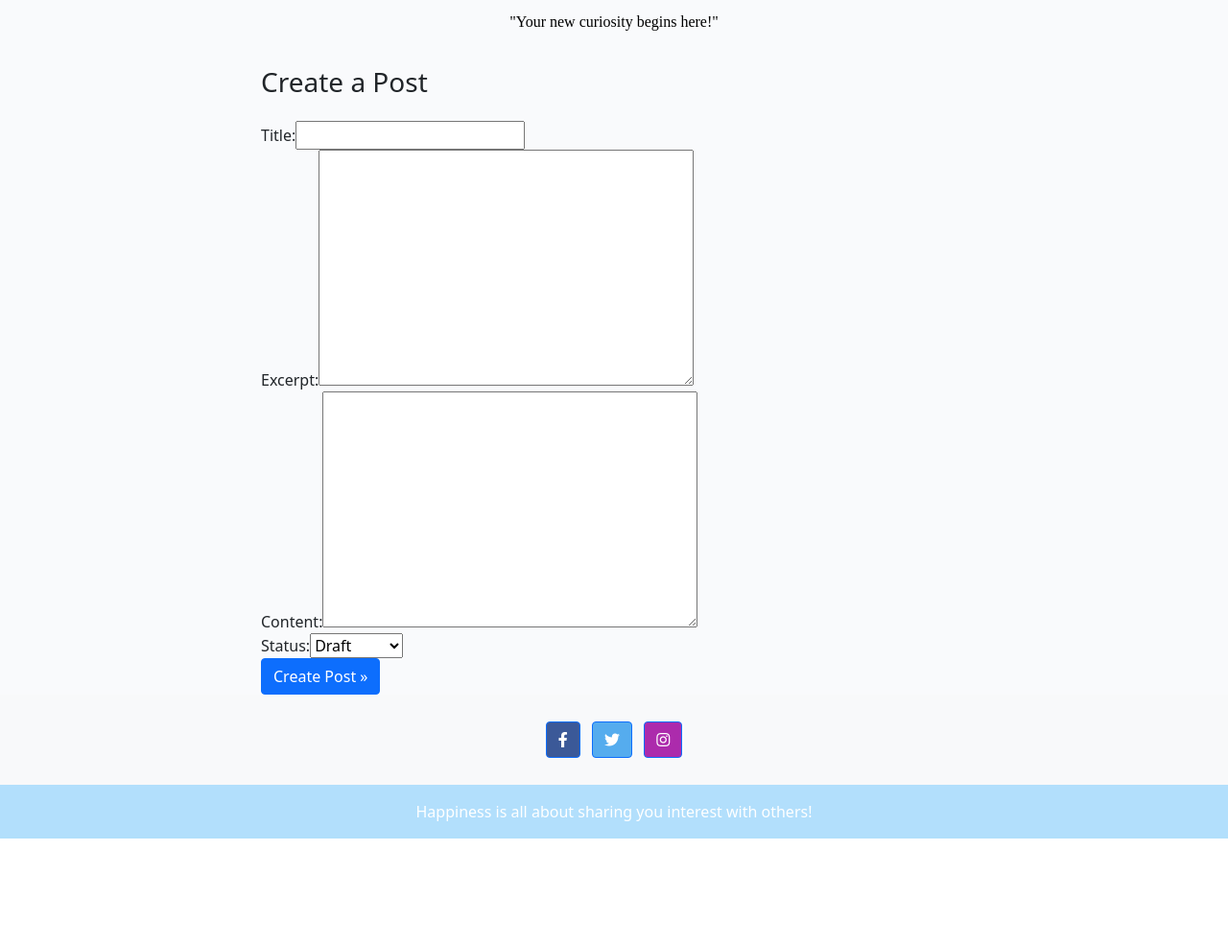
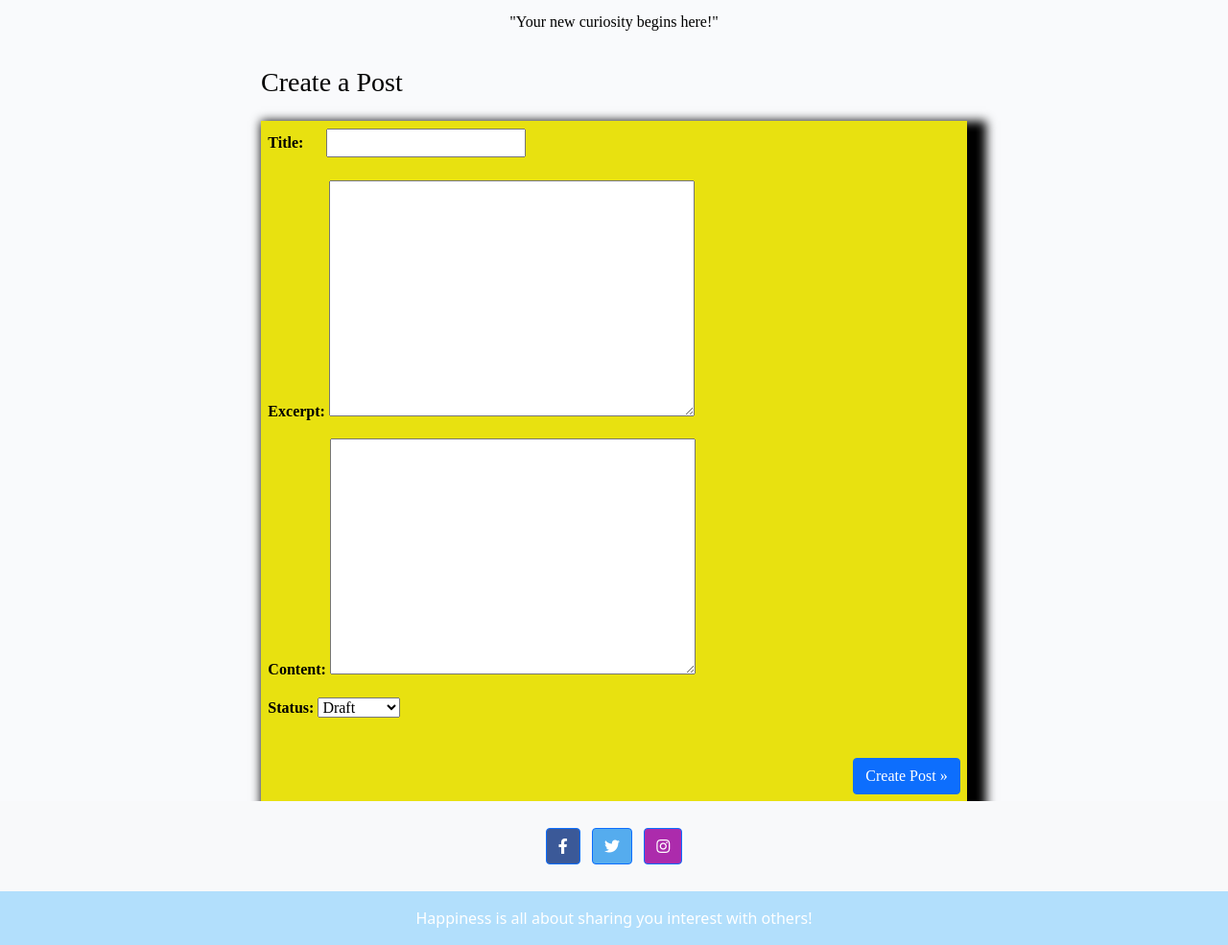
Before and after one commit to GustavFluur/Hobby_Share, a Django app: page /posts/create in a window 1280 px wide. Shown: the part 146-1131 px from the top of the page at 96% size. Before the commit the page ends 1020 px from the top, so only its background shows below. Run offline with Django 3.2, Linux system fonts and the light colour scheme.

Commit message:
add new design and features to the post page

```diff
--- a/static/css/style.css
+++ b/static/css/style.css
@@ -1,3 +1,7 @@
+/*===============
+About page
+===============*/
+
 .about-header{
     color: #058ef7;
     font-family: sans-serif;
@@ -214,3 +218,34 @@ body {
     background-color: #e8e110;
     box-shadow: 10px 10px;
 }
+
+/*===============
+Create Post page
+===============*/
+
+.create-post-title {
+    color: #000000;
+    font-family: 'Times New Roman', Times, serif;
+    border: #058ef7;
+}
+
+.create-post {
+    background-color: #e8e110;
+    box-shadow: 10px 10px 10px 10px;
+    box-sizing: border-box;
+    height: auto;
+    width: auto;
+}
+
+#create_post_form {
+    color: #000000;
+    font-family: 'Times New Roman', Times, serif;
+    padding: 1%;
+    font-weight: bold;
+
+}
+
+.create-post-button {
+    text-align: right;
+
+}
--- a/templates/create_post.html
+++ b/templates/create_post.html
@@ -4,7 +4,7 @@
 <div class="container">
     <div class="row">
         <div class="col-md-8 mt-3 offset-md-2">
-            <h3>{% trans "Create a Post" %}</h3>
+            <h3 class="create-post-title">{% trans "Create a Post" %}</h3>
 
         </div>
     </div>
@@ -12,14 +12,14 @@
         <div class="col-md-8 mt-3 offset-md-2">
             <form class="create-post" id="create_post_form" method="post" action="{% url 'create_post' %}">
                 {% csrf_token %}
-                <div><label for="title">Title:</label>{{ form.title }}</div>
-                <div><label for="excerpt">Excerpt:</label>{{ form.excerpt }}</div>
-                <div><label for="content">Content:</label>{{ form.content }}</div>
-                <div><label for="status">Status:</label>{{ form.status }}</div>
-
-
-
+                <div class="mb-4"><label for="title">Title: &nbsp; &nbsp;&nbsp;</label> {{ form.title }}  </div>
+                <div class="mb-3"><label for="excerpt">Excerpt: </label> {{ form.excerpt }} </div>
+                <div class="mb-3"><label for="content">Content: </label> {{ form.content }} </div>
+                <div class="mb-3"><label for="status">Status: </label> {{ form.status }} </div>
+                <br>
+                <div class="create-post-button">
                 <button class="btn btn-primary right" type="submit">{% trans "Create Post" %} &raquo;</button>
+                </div>
             </form>
         </div>
     </div>
```
